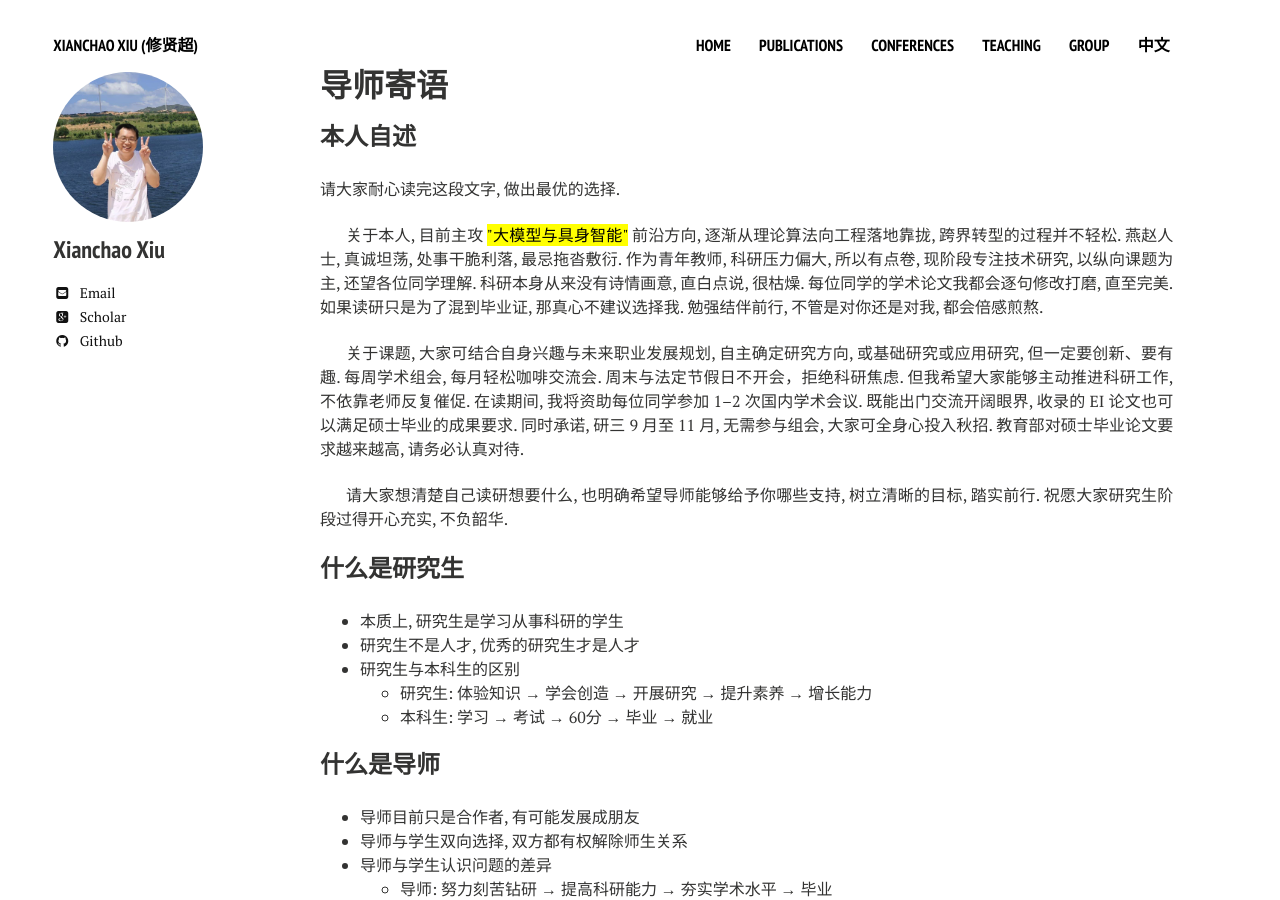
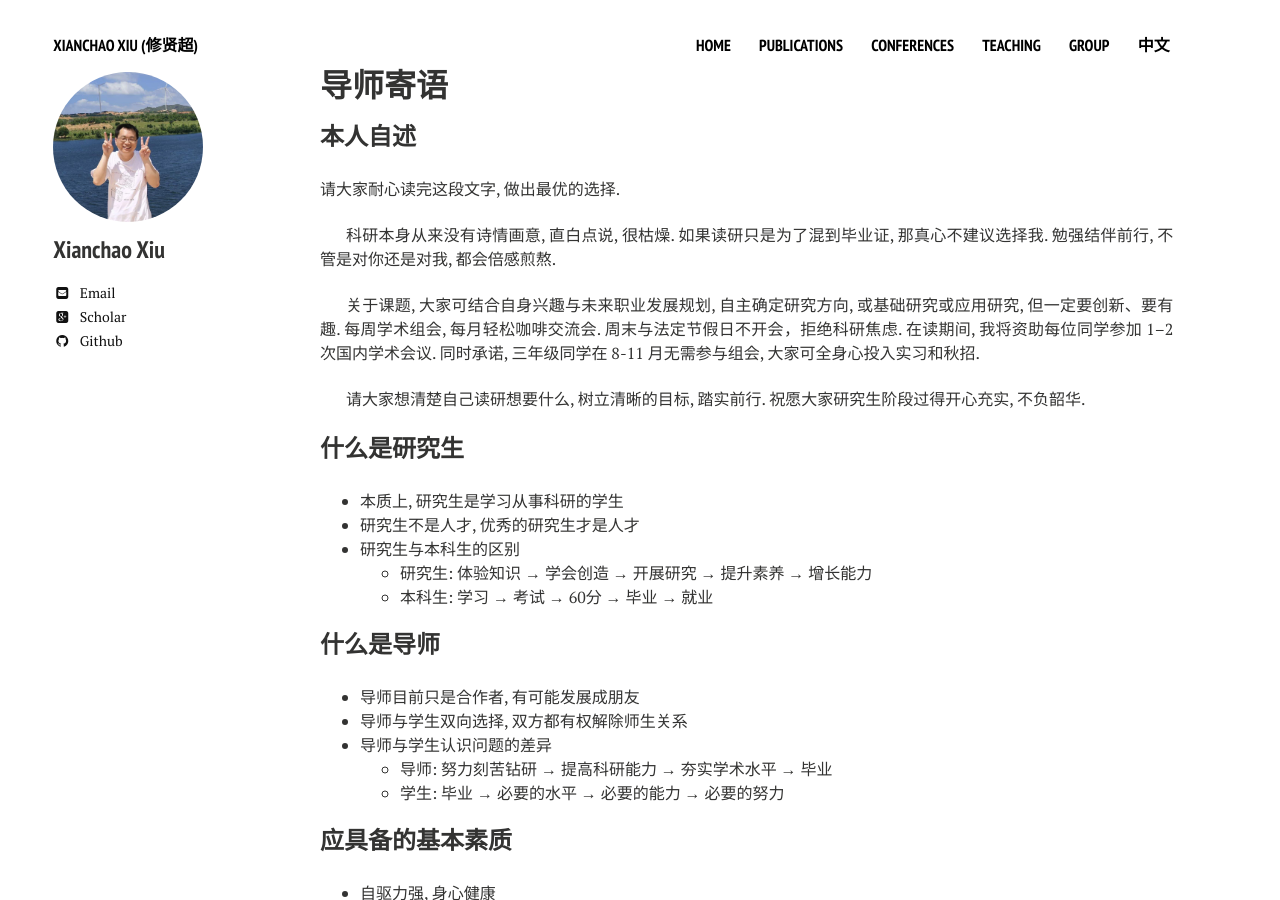
Before and after one commit to xianchaoxiu/xianchaoxiu.github.io, a Jekyll site: the page built from group/reading/index.md, in a window 1280 px wide and 900 px high. Built offline with Jekyll 4.4.1, drawn with Linux system fonts in a browser that asks for light colours; nearby versions of some CDN libraries.

Commit message:
Update index.md

```diff
--- a/group/reading/index.md
+++ b/group/reading/index.md
@@ -10,27 +10,18 @@ share: false
 
 请大家耐心读完这段文字, 做出最优的选择. <br> <br>
 
-关于本人, 目前主攻 <mark>"大模型与具身智能"</mark> 前沿方向, 逐渐从理论算法向工程落地靠拢, 跨界转型的过程并不轻松.
-燕赵人士, 真诚坦荡, 处事干脆利落, 最忌拖沓敷衍.
-作为青年教师, 科研压力偏大, 所以有点卷,
-现阶段专注技术研究, 以纵向课题为主, 还望各位同学理解.
 科研本身从来没有诗情画意, 直白点说, 很枯燥.
-每位同学的学术论文我都会逐句修改打磨, 直至完美.
 如果读研只是为了混到毕业证, 那真心不建议选择我.
 勉强结伴前行, 不管是对你还是对我, 都会倍感煎熬. <br> <br>
-
 
 关于课题, 大家可结合自身兴趣与未来职业发展规划, 自主确定研究方向, 或基础研究或应用研究, 但一定要创新、要有趣.
 每周学术组会, 每月轻松咖啡交流会.
 周末与法定节假日不开会，拒绝科研焦虑.
-但我希望大家能够主动推进科研工作, 不依靠老师反复催促.
 在读期间, 我将资助每位同学参加 1–2 次国内学术会议.
-既能出门交流开阔眼界, 收录的 EI 论文也可以满足硕士毕业的成果要求.
-同时承诺, 研三 9 月至 11 月, 无需参与组会, 大家可全身心投入秋招.
-教育部对硕士毕业论文要求越来越高, 请务必认真对待. <br> <br>
+同时承诺, 三年级同学在 8-11 月无需参与组会, 大家可全身心投入实习和秋招. <br> <br>
 
 
-请大家想清楚自己读研想要什么, 也明确希望导师能够给予你哪些支持, 树立清晰的目标, 踏实前行.
+请大家想清楚自己读研想要什么, 树立清晰的目标, 踏实前行.
 祝愿大家研究生阶段过得开心充实, 不负韶华.
 
 
```
